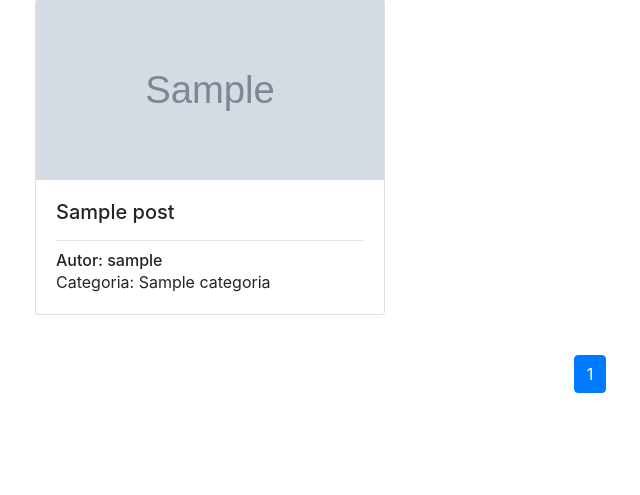
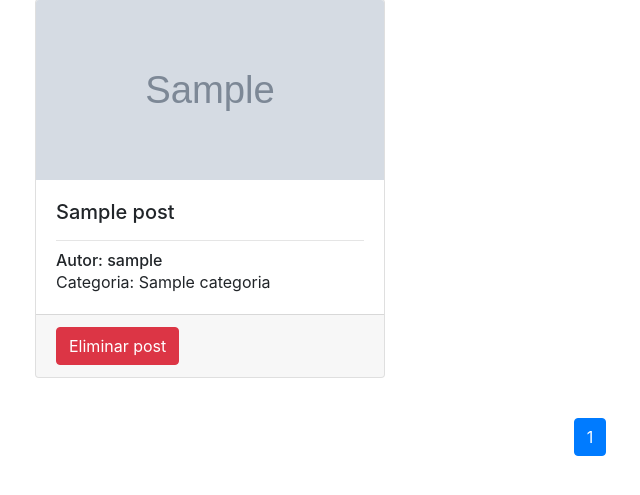
Before and after one commit to ProgWebJam/Desarrollar-una-tienda-con-Django-3, a Django app: page / in a window 1280 px wide. Shown: the part 127-622 px from the top of the page, without its empty margins (50-690 px from the left). Run offline with Django 3.2, Linux system fonts and the light colour scheme; a user stored in the database is signed in; tables that the repository leaves empty hold one stand-in row (values such as "Sample post"); grey boxes marked "Sample" are stand-in pictures; some libraries are stand-ins or nearby versions.

Commit message:
CURSO DE DJANGO: ELIMINAR REGISTROS DE BASE DE DATOS

```diff
--- a/blog/templates/blog.html
+++ b/blog/templates/blog.html
@@ -31,6 +31,15 @@
                             <h6 class="card-subtitle">Autor: {{ post.autor.username}}</h6>
                             <p class="card-text">Categoria: {{ post.categoria.nombre }}</p>
                         </div>
+
+                        <div class="card-footer">
+                            {% if user == post.autor %}
+                            <a href="{% url 'eliminar_post' post.id %}" class="btn btn-danger">
+                                Eliminar post
+                            </a>
+                            {% endif %}
+                        </div>
+
                     </div>
                     <br>
                 </div>
--- a/blog/urls.py
+++ b/blog/urls.py
@@ -1,7 +1,8 @@
 from django.urls import path
-from .views import index, crear_post
+from .views import index, crear_post, eliminar_post
 
 urlpatterns = [
     path('', index, name="blog" ),
     path('post/crear', crear_post, name="crear_post" ),
+    path('post/eliminar/<int:post_id>', eliminar_post, name="eliminar_post" ),
 ]
--- a/blog/views.py
+++ b/blog/views.py
@@ -36,3 +36,19 @@ def crear_post(request):
 
     form = FormularioPost()
     return render(request,"crear_post.html",{"form":form})
+
+def eliminar_post(request,post_id):
+    try:
+        post = Post.objects.get(pk=post_id)
+
+    except Post.DoesNotExist:
+        messages.error(request, "El post que quieres eliminar no existe")
+        return redirect("blog")
+
+    if post.autor != request.user:
+        messages.error(request, "No eres el autor de este post")
+        return redirect("blog")
+
+    post.delete()
+    messages.success(request, f"El post {post.tiutlo} ha sido eliminado!")
+    return redirect("blog")
```
